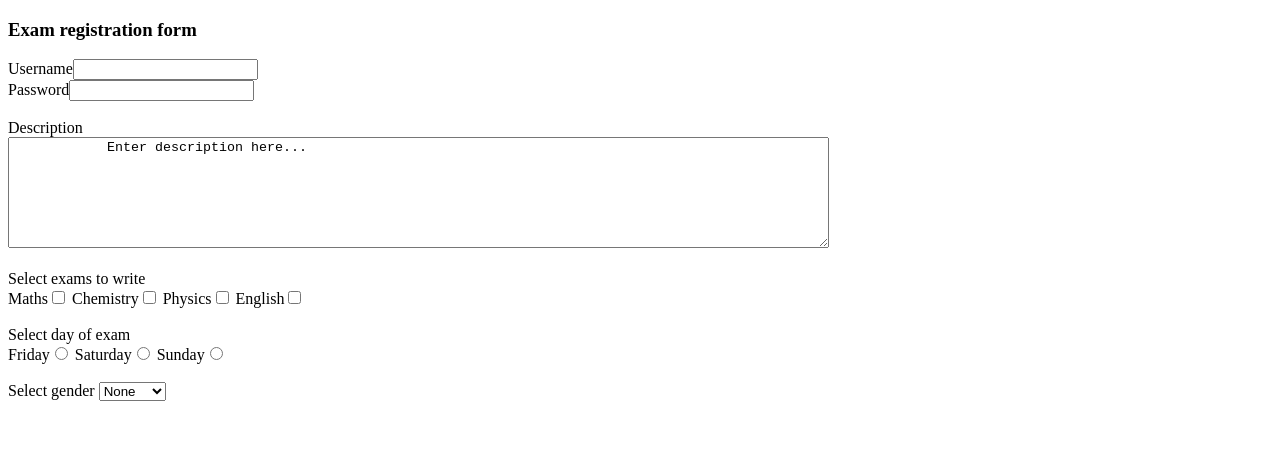
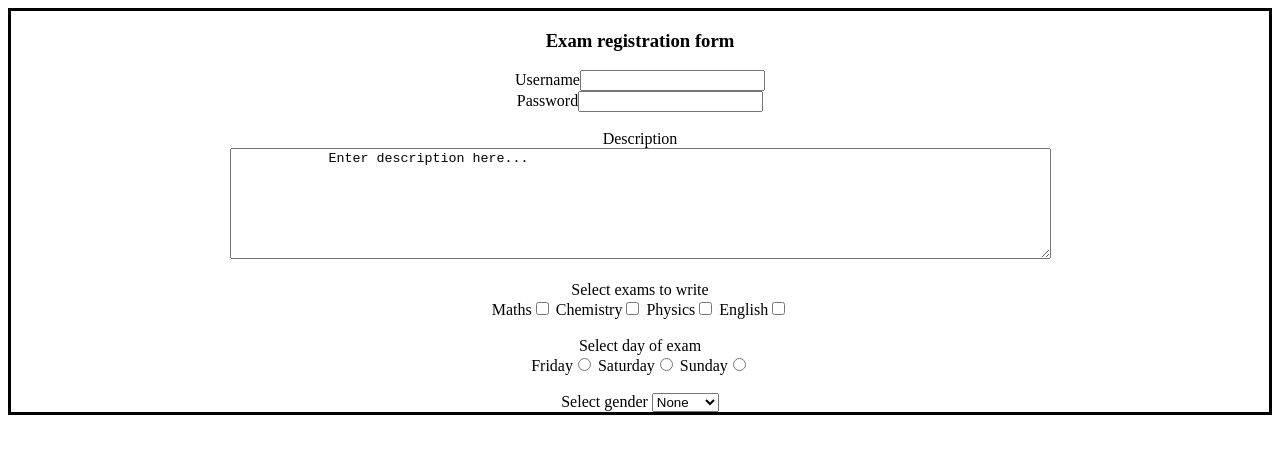
Before and after one commit to dachuvg/darshanvg.github.io, a plain HTML site: page index.html in a window 1280 px wide. Drawn offline with Linux system fonts and the light colour scheme.

Commit message:
Update index.html

```diff
--- a/index.html
+++ b/index.html
@@ -6,7 +6,7 @@
                 Forms
             </title>
         </head>
-<body>
+<body style="border:solid;text-align:center">
     <!--Forms-->
     <h3>Exam registration form</h3>
     <form>
```
